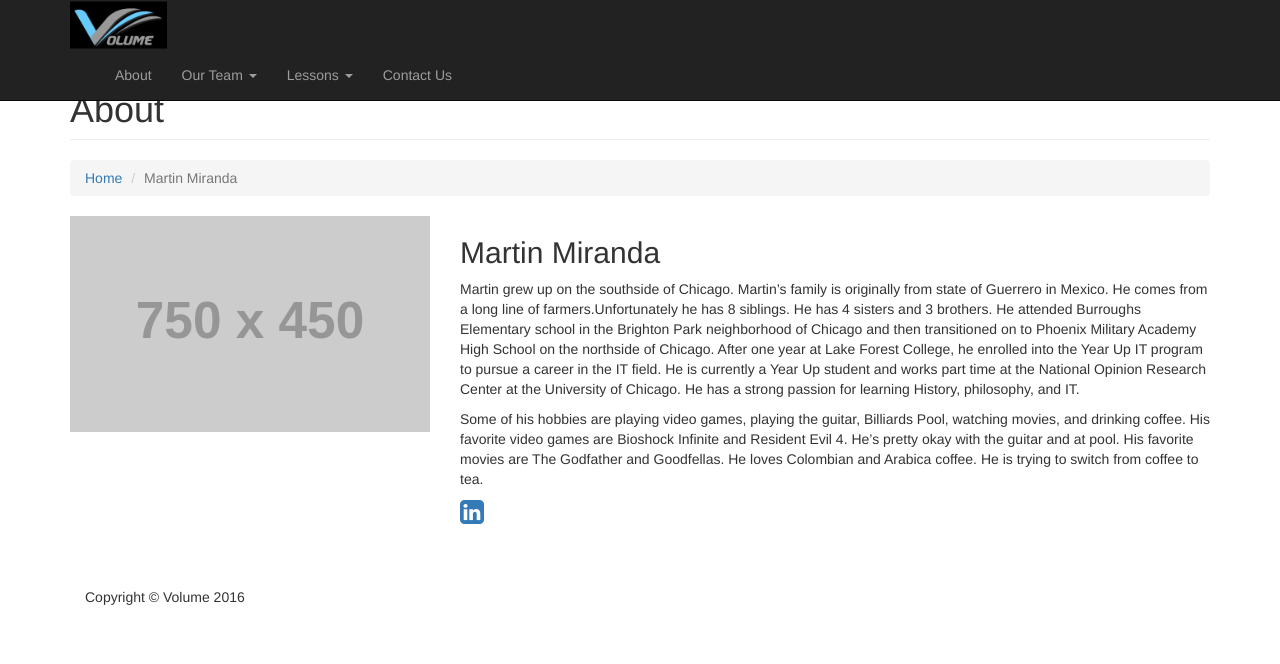
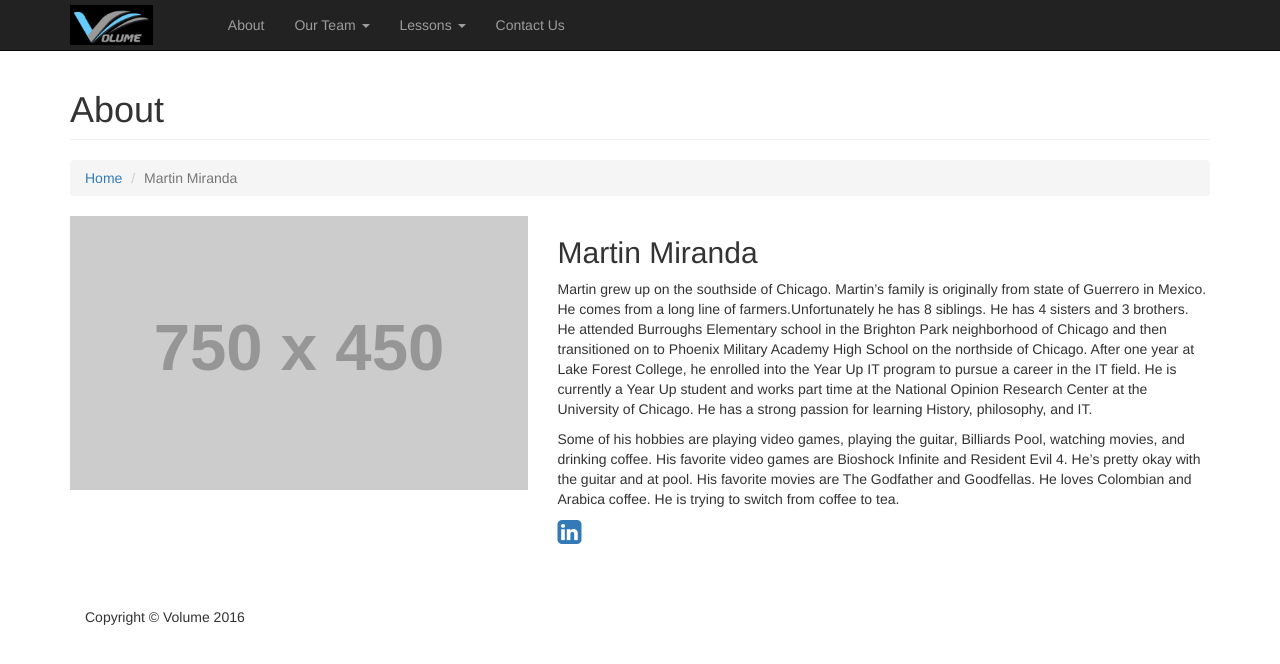
Before and after one commit to Djara94/volume, a plain HTML site: page martin.html in a window 1280 px wide. Drawn offline with Linux system fonts and the light colour scheme; placeholder pictures from the web are drawn by us.

Commit message:
Navbar and bio change
Changed Nav Bar settings and Bio picture Settings

```diff
--- a/martin.html
+++ b/martin.html
@@ -46,11 +46,11 @@
                     <span class="icon-bar"></span>
                 </button>
                 <a class="navbar-brand" href="index.html">
-      <img alt="Brand" src="images/Logofinal.JPG" height="235%"
+                    <img alt="Brand" src="images/Logofinal.JPG" height="200%">
             </div>
             <!-- Collect the nav links, forms, and other content for toggling -->
             <div class="collapse navbar-collapse" id="bs-example-navbar-collapse-1">
-                <ul class="nav navbar-nav navbar-right">
+                <ul class="nav navbar-nav navbar-left">
                     <li>
                         <a href="About.html">About</a>
                     </li>
@@ -121,14 +121,14 @@
 
         <!-- Intro Content -->
       <div class="row">
-            <div class="col-md-4">
+            <div class="col-md-5">
                 <img class="img-responsive" src="http://placehold.it/750x450" alt="">
             </div>
-            <div class="col-md-8">
+            <div class="col-md-7">
                 <h2>Martin Miranda</h2>
                   <p>Martin grew up on the southside of Chicago. Martin’s family is originally from state of Guerrero in Mexico. He comes from a long line of farmers.Unfortunately he has 8 siblings. He has 4 sisters and 3 brothers.  He attended Burroughs Elementary school in the Brighton Park neighborhood of Chicago  and then transitioned on to Phoenix Military Academy High School on the northside of Chicago. After one year at Lake Forest College, he enrolled into the Year Up IT program to pursue a career in the IT field. He is currently a Year Up student and works part time at the National Opinion Research Center at the University of Chicago. He has a strong passion for learning History, philosophy, and  IT.</p>
                   <p> Some of his hobbies are playing video games, playing the guitar, Billiards Pool, watching movies, and drinking coffee.  His favorite video games are Bioshock Infinite and Resident Evil 4. He’s pretty okay with the guitar and at pool. His favorite movies are The Godfather and Goodfellas. He loves Colombian and Arabica coffee. He is trying to switch from coffee to tea.</p>
-                  <p><a href="#"><i class="fa fa-2x fa-linkedin-square"></i></a></p>
+                  <p><a href="https://www.linkedin.com/in/martin-miranda-79036910a"><i class="fa fa-2x fa-linkedin-square"></i></a></p>
             </div>
         </div>
 
```
Also changed, not shown: About.html (+2 -2 lines), Damaris.html (+4 -4 lines), contact.html (+2 -2 lines), excel.html (+2 -2 lines), index.html (+2 -2 lines), issa.html (+4 -4 lines), karla.html (+4 -4 lines), linkedin.html (+2 -2 lines), prepositions.html (+2 -2 lines), tech1.html (+2 -2 lines), images/Logo.JPG (deleted), images/Logo1.JPG (deleted).
